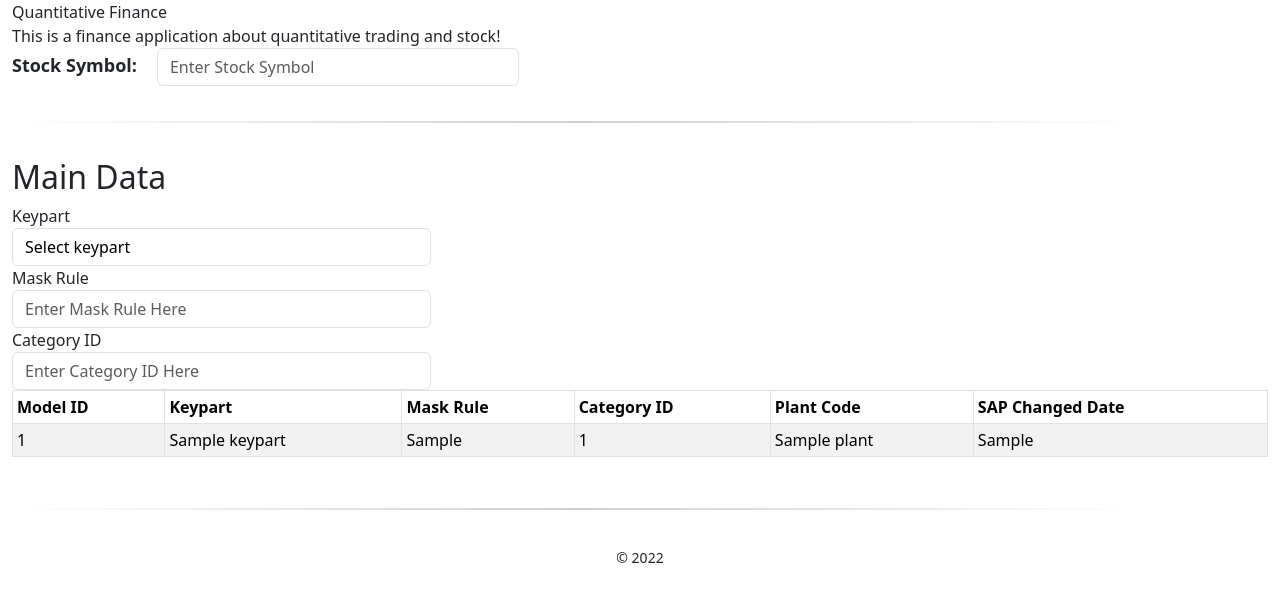
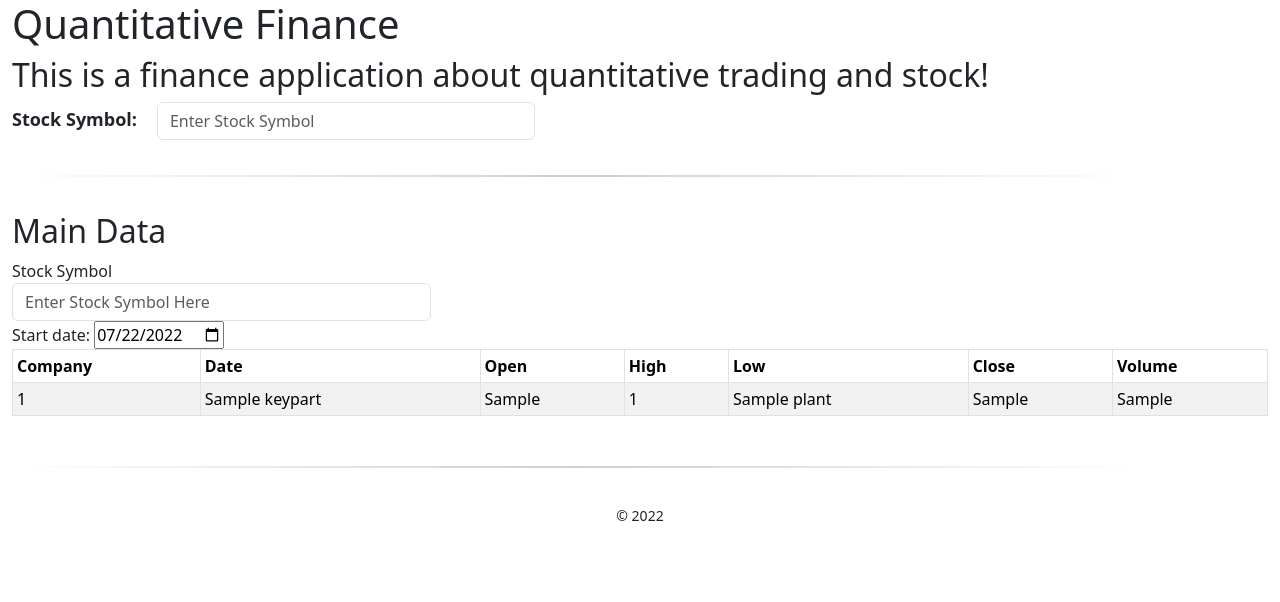
Before and after one commit to quananhle/Quantitative-Finance-Stock-Prediction-with-Django-framework, a Django app: template stock/templates/stock.html in a window 1280 px wide. Shown: the top 602 px of the page. Run offline with Django 4.2, Linux system fonts and the light colour scheme; the template is opened without the code that fills it: most values are stand-ins (such as "Sample title", 1, 10 or a date in 2020); parts of the project's set-up code (start-up, migrations or seed data) failed here and were passed over; some libraries are stand-ins or nearby versions.

Commit message:
Frontend table to show data

```diff
--- a/stock/templates/stock.html
+++ b/stock/templates/stock.html
@@ -8,12 +8,18 @@
         <div class="container-fluid">
             <head>
                 <div>
-                    <header>Quantitative Finance</header>
+                    <header>
+                        <h1>
+                            Quantitative Finance
+                        </h1>
+                    </header>
                 </div>
             </head>
             <body class="row">
                 <div>
-                    This is a finance application about quantitative trading and stock!
+                    <h2>
+                        This is a finance application about quantitative trading and stock!
+                    </h2>
                 </div>
                 <div class="col-md-5" style="display:flex; white-space:nowrap; align-items: center;">
                     <h3 for="sn_input" style="font-size: 18px; margin-right:20px; margin-top: 5px;"><b>Stock Symbol: </b></h3>
@@ -23,10 +29,6 @@
                         <div class="loader form-group mx-sm-2 mb-1" id="spinner"></div>
                     </div>
                 </div>
-                <!-- <div class="form-group col-md-4">
-                    <label for="inputMaskRule">Stock Symbol</label>
-                    <input type="text" style="color: #000000;" class="form-control" id="inputMaskRule" placeholder="Enter Stock Symbol Here">
-                </div> -->
                 <div class="col-md-12 " style="height: 0.5cm; visibility: hidden;"></div>
                 <hr style="border: 0; height: 2px; width:90%; background-image: linear-gradient(to right, rgba(0, 0, 0, 0), rgba(0, 0, 0, 0.75), rgba(0, 0, 0, 0));">
                 <div class="col-md-12 " style="height: 0.5cm; visibility: hidden;"></div>
@@ -55,32 +57,34 @@
                 <header><h2>Main Data</h2></header>
                 <div class="form-row" method="POST">
                     {% csrf_token %}
-                    <div class="form-group col-md-4">
+                    <!-- <div class="form-group col-md-4">
                         <label for="inputKeypart">Keypart</label>
                         <select class="form-control" style="color: #000000;" id="inputKeypart" name="inputKeypart">
                             <option value="" disabled selected>Select keypart</option>
                             <option value="1">On</option>
                             <option value="0">Off</option>
                         </select>
+                    </div> -->
+                    <div class="form-group col-md-4">
+                        <label for="inputMaskRule">Stock Symbol</label>
+                        <input type="text" style="color: #000000;" class="form-control" id="inputMaskRule" placeholder="Enter Stock Symbol Here">
                     </div>
                     <div class="form-group col-md-4">
-                        <label for="inputMaskRule">Mask Rule</label>
-                        <input type="text" style="color: #000000;" class="form-control" id="inputMaskRule" placeholder="Enter Mask Rule Here">
+                        <label for="start">Start date:</label>
+                        <input type="date" id="start" name="trip-start" value="2022-07-22" min="2018-01-01" max="2022-12-31">
                     </div>
-                    <div class="form-group col-md-4">
-                        <label for="inputCategoryID">Category ID</label>
-                        <input type="text" style="color: #000000;" class="form-control" id="inputCategoryID" placeholder="Enter Category ID Here">
-                    </div>
+
                 </div>
                 <table class="table table-hover tbl-font table-striped table-bordered table-sm align-act-buttons" id="form-tracking-master-table">
                     <thead>
                         <tr>
-                            <th scope="col">Model ID</th>
-                            <th scope="col">Keypart</th>
-                            <th scope="col">Mask Rule</th>
-                            <th scope="col">Category ID</th>
-                            <th scope="col">Plant Code</th>
-                            <th scope="col">SAP Changed Date</th>
+                            <th scope="col">Company </th>
+                            <th scope="col">Date    </th>
+                            <th scope="col">Open    </th>
+                            <th scope="col">High    </th>
+                            <th scope="col">Low     </th>
+                            <th scope="col">Close   </th>
+                            <th scope="col">Volume  </th>
                         </tr>
                     </thead>
                     <tbody>
@@ -90,6 +94,7 @@
                                 <td> {{ mask_rule   }}</td>
                                 <td> {{ category_id }}</td>
                                 <td> {{ plant       }}</td>
+                                <td> {{ sap_changed }}</td>
                                 <td> {{ sap_changed }}</td>
                         </tr>
                     </tbody>
@@ -108,6 +113,42 @@
         </div>
     </main>
 </html>
+
+
+<style>
+    .loader {
+        display: none;
+        border-top: 4px solid blue;
+        border-right: 4px solid green;
+        border-bottom: 4px solid red;
+        border-left: 4px solid #ffc000;
+        border-radius: 50%;
+        width: 25px;
+        height: 25px;
+        animation: spin 2s linear infinite;
+        margin: auto;
+    }
+
+    @keyframes spin {
+        0% { transform: rotate(0deg); }
+        100% { transform: rotate(360deg); }
+
+    }
+
+    /* label {
+    display: block;
+    font: 1rem 'Fira Sans', sans-serif;
+    }
+
+    input, label {
+        margin: .4rem 0;
+    } */
+
+</style>
+
+
+
+
 <script src="{% static 'apps/price_calculator/priceCalculator.js' %}"></script>
 <script type="text/javascript">
     $("#footer").html('© ' + new Date().getFullYear());
```
